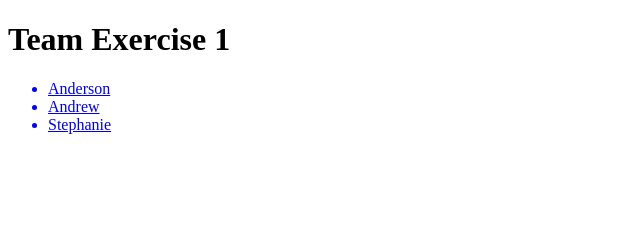
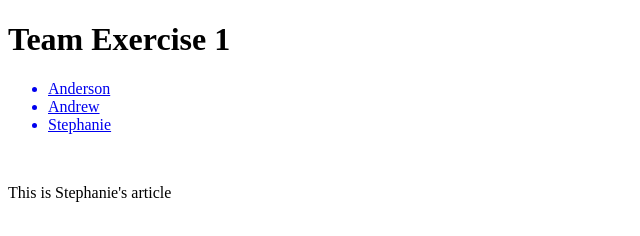
Before and after one commit to andersonmcook/teamexercise1, a plain HTML site: page index.html in a window 1280 px wide. Shown: the whole page, without its empty margins (0-640 px from the left). Drawn offline with Linux system fonts and the light colour scheme.

Commit message:
add first sentence in article

```diff
--- a/index.html
+++ b/index.html
@@ -25,6 +25,7 @@
 
 		</article>
 		<article id="stephanie" class="team-member">
+			<p>This is Stephanie's article</p>
 
 		</article>
 		<footer>
```
